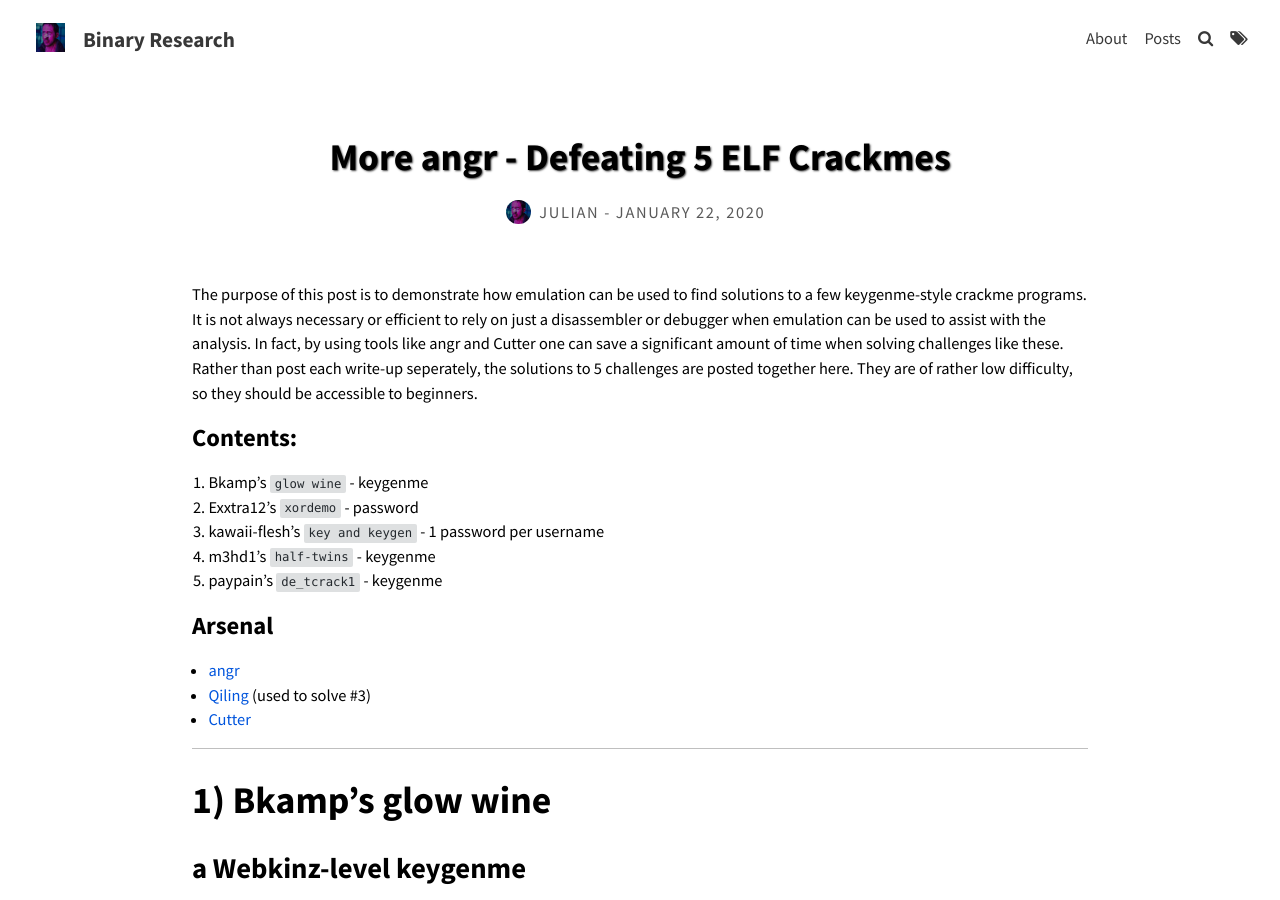
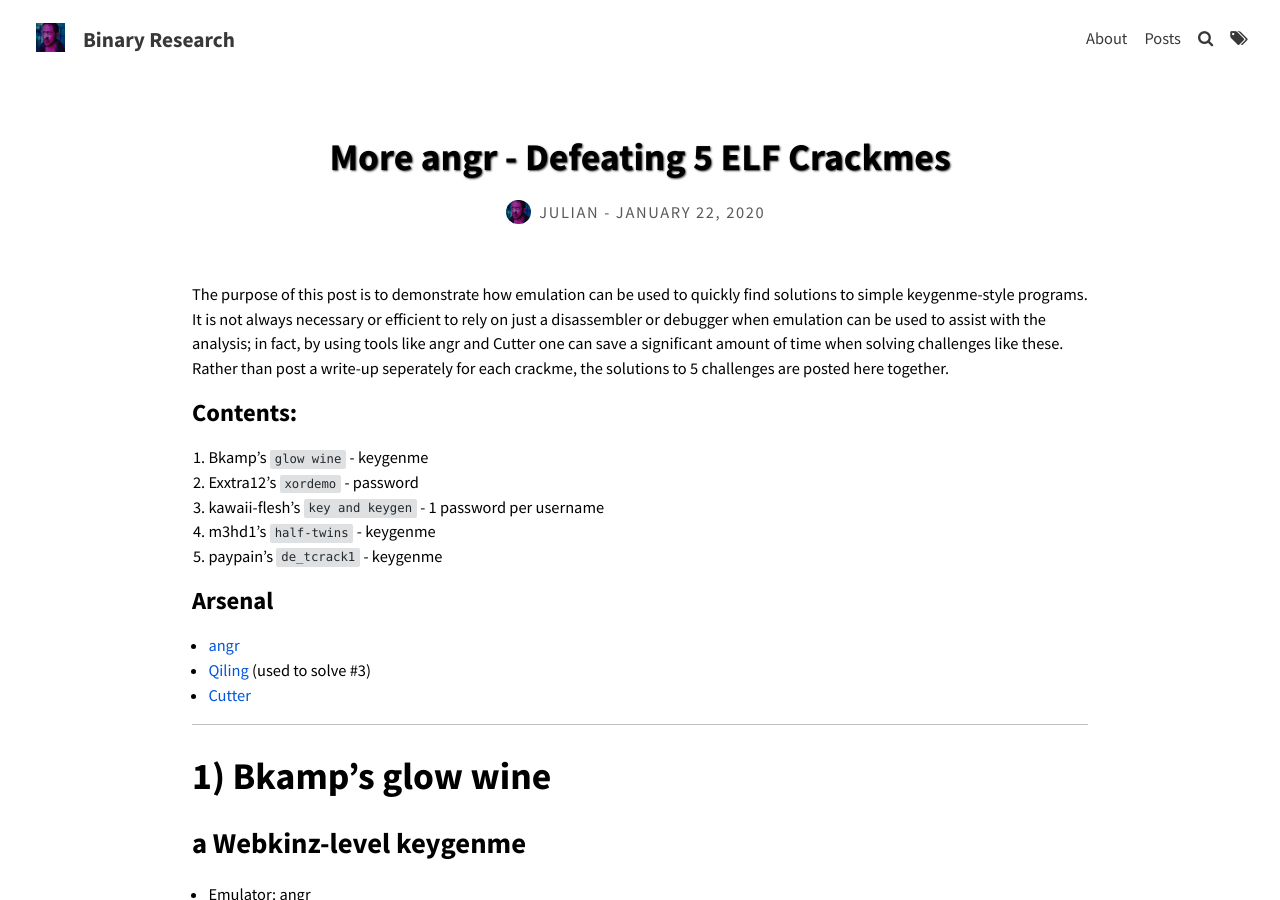
Before and after one commit to BinaryResearch/BinaryResearch.github.io, a Jekyll site: the page built from _posts/2020-01-22-more-angr-defeating-5-ELF-crackmes.md, in a window 1280 px wide and 900 px high. Built offline with Jekyll 4.4.1, drawn with Linux system fonts in a browser that asks for light colours; comment, search, counter and statistics services are not loaded.

Commit message:
minor edits

```diff
--- a/_posts/2020-01-22-more-angr-defeating-5-ELF-crackmes.md
+++ b/_posts/2020-01-22-more-angr-defeating-5-ELF-crackmes.md
@@ -5,11 +5,10 @@ tags: [angr, cutter, qiling, emulation, symbolic-execution, crackme, reverse-eng
 author-id: julian
 ---
 
-The purpose of this post is to demonstrate how emulation can be used to find solutions to a few keygenme-style crackme programs.
-It is not always necessary or efficient to rely on just a disassembler or debugger when emulation can be used to assist with the analysis.
-In fact, by using tools like angr and Cutter one can save a significant amount of time when solving challenges like these.
-Rather than post each write-up seperately, the solutions to 5 challenges are posted together here.
-They are of rather low difficulty, so they should be accessible to beginners.
+The purpose of this post is to demonstrate how emulation can be used to quickly find solutions to simple keygenme-style programs.
+It is not always necessary or efficient to rely on just a disassembler or debugger when emulation can be used to assist with the analysis;
+in fact, by using tools like angr and Cutter one can save a significant amount of time when solving challenges like these.
+Rather than post a write-up seperately for each crackme, the solutions to 5 challenges are posted here together.
 
 
 ### Contents:
```
